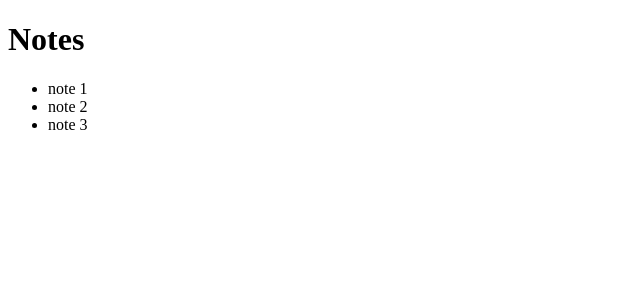
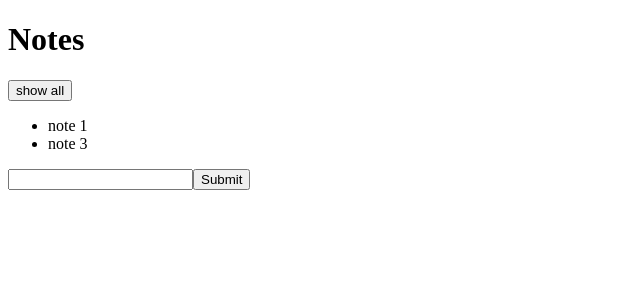
Before and after one commit to mushkan27/fullstackopen-workshop, a React (Vite) app in the folder part-2/notes-app/: page / in a window 1280 px wide. Shown: the top 300 px of the page, without its empty margins (0-640 px from the left). Built offline with nearby package versions, Linux system fonts and the light colour scheme.

Commit message:
2-b workshop: filter displayed notes accordingly

```diff
--- a/part-2/notes-app/src/App.jsx
+++ b/part-2/notes-app/src/App.jsx
@@ -1,4 +1,5 @@
 import Note from "./components/Note";
+import { useState } from "react";
 
 // const App = (props) => {
 //   return (
@@ -13,15 +14,58 @@ import Note from "./components/Note";
 // );}
 
 //Using Map method
-const App = ({notes}) => {
+const App = (props) => {
+const [notes, setNotes] = useState(props.notes)
+const [newNote, setNewNote] = useState("");
+const [showAll, setShowAll] = useState(false)
+
+//to show important notes
+const notesToShow = notes.filter((note)=> showAll ? true : note.important
+  // {
+  // return note.important
+// }
+)
+
+const handleSubmit = (event) => {
+  event.preventDefault(); //prevent page refresh
+  setNotes(notes.concat({
+    content: newNote,
+    id: notes.length + 1,
+    important:Math.random()>0.5}))
+  setNewNote("")
+  // debugger;
+  console.log("form has been submitted")
+
+}
+
+const handleChange = (event) => {
+  // console.log("typing")
+  // console.log(event.target.value);
+  setNewNote(event.target.value)
+}
+
+const handleClick = () => {
+  setShowAll(!showAll)
+}
+
 return (
   <>
   <h1>Notes</h1>
+  <button onClick={handleClick}>show {showAll?"important":"all"} </button>
+
   <ul>
-    {notes.map((value)=>{
+    {notesToShow.map((value)=>{
       return <Note key={value.id} note={value}/>
     })}
 </ul>
+
+<form onSubmit={handleSubmit}>
+{/* <input  value={newNote}  />  //controlled component: where the form elemenents like input, select are fully controlled by component's state rather than the DOM itself */}
+<input  value={newNote} onChange={handleChange} />
+<button type="submit">Submit</button>
+</form>
+
+
 </>
 );
 };
```
